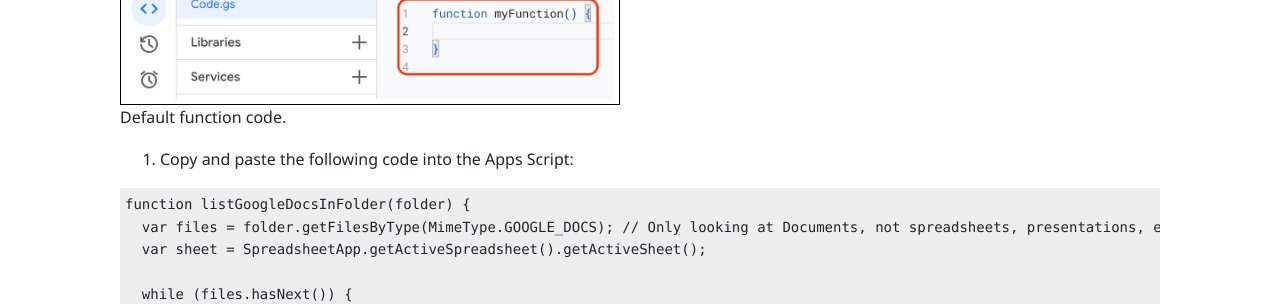
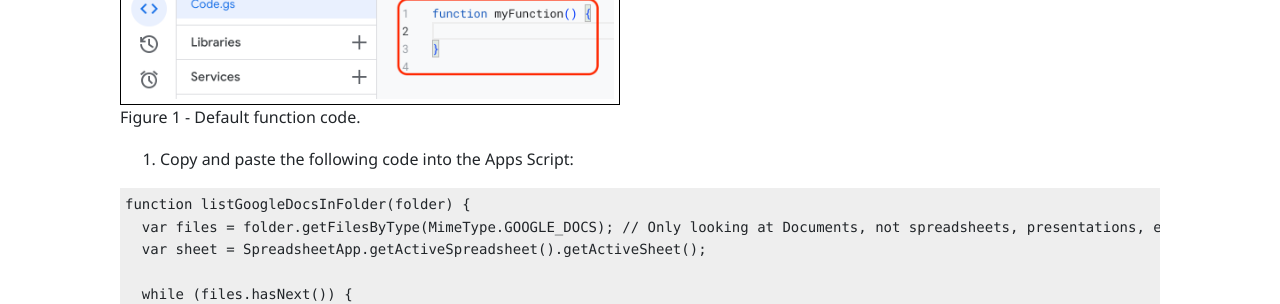
Before and after one commit to stumblefiend/jeremy.pugh, a Jekyll site: the page built from assets/scripts/google-drive-content-review.md, in a window 1280 px wide and 900 px high, scrolled down 1007 px. Shown: the part 154-458 px from the top of the window. Built offline with Jekyll 4.4.1, drawn with Linux system fonts in a browser that asks for light colours; nearby versions of some CDN libraries; our own code applies the rules of GitHub Pages for plain Markdown files.

Commit message:
Update google-drive-content-review.md

```diff
--- a/assets/scripts/google-drive-content-review.md
+++ b/assets/scripts/google-drive-content-review.md
@@ -37,7 +37,7 @@ Create and run a Google Apps Script using the following steps:
 
 <figure>
   <img src="/assets/images/delete-default-code.png" class="image-border-medium" alt="Location of the default function code to delete.">
-  <figcaption>Default function code.</figcaption>
+  <figcaption>Figure 1 - Default function code.</figcaption>
 </figure>
 
 1. Copy and paste the following code into the Apps Script:
```
